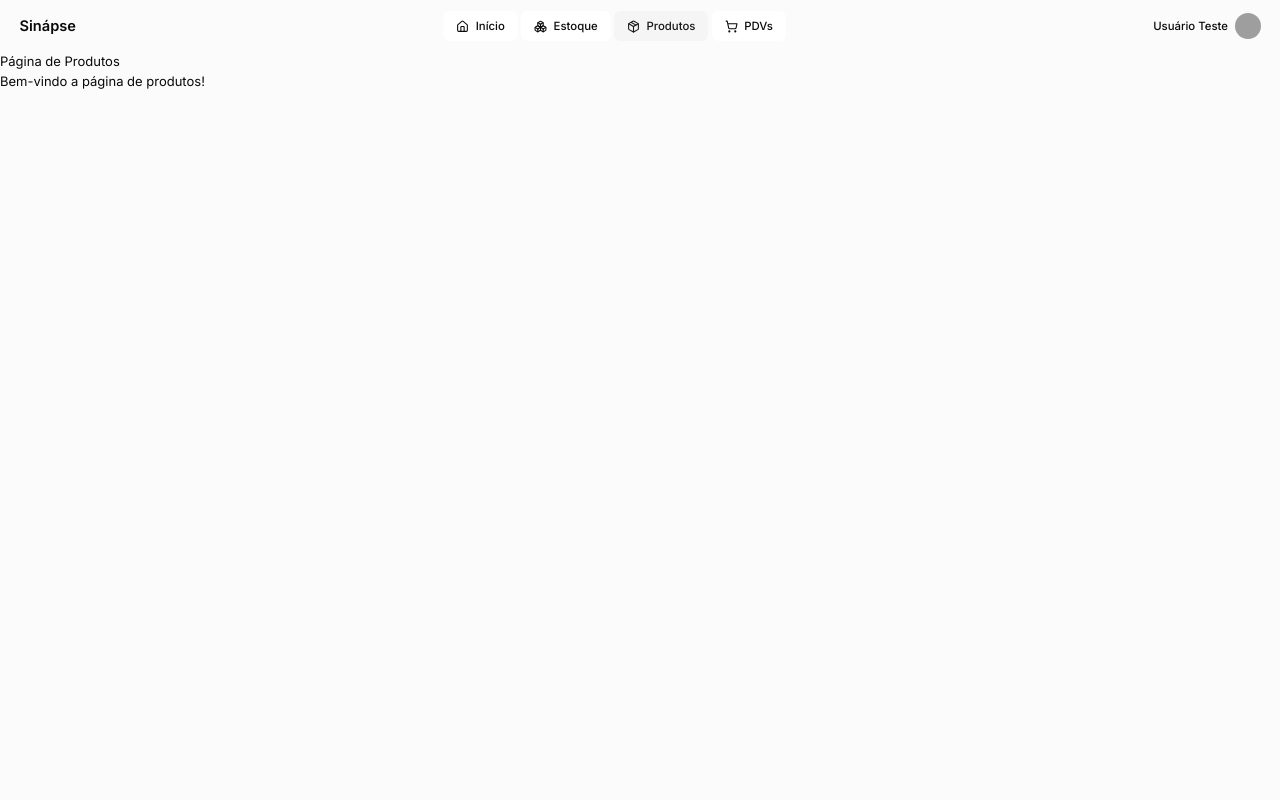
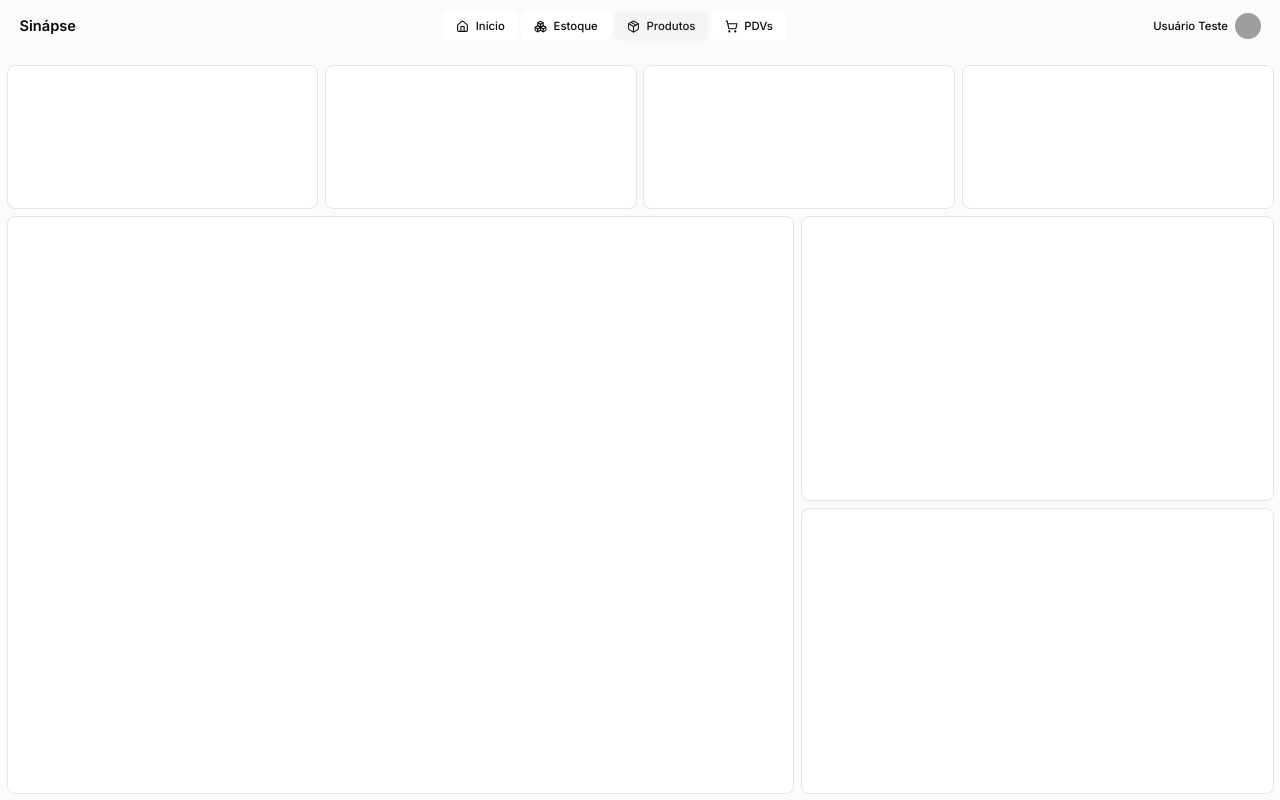
Before and after one commit to josielmaicon/Sinapse-ERP-1.1, a React (Vite) app in the folder interface/: page /produtos in a window 1280 px wide. Built offline with nearby package versions, Linux system fonts and the light colour scheme; grey boxes are pictures that could not be loaded.

Commit message:
layouts base finalizados

```diff
--- /dev/null
+++ b/interface/src/layouts/EstoquePageLayout.jsx
@@ -0,0 +1,12 @@
+export default function EstoquePageLayout({ title, children }) { // Mudei para export nomeado para consistência
+  return (
+    <div className="flex-1 p-2 pt-4 flex flex-col">
+        <div className="flex-grow grid grid-cols-[0.6fr_0.4fr] gap-2">
+            <div className="bg-card p-6 rounded-lg border">
+            </div>
+            <div className="bg-card p-6 rounded-lg border">
+            </div>
+        </div>
+    </div>
+  );
+}
--- /dev/null
+++ b/interface/src/layouts/PdvsPageLayout.jsx
@@ -0,0 +1,19 @@
+export default function PdvsPageLayout({ title, children }) {
+  return (
+    <div className="flex-1 p-2 pt-4 flex flex-col">
+        <div className="flex-grow grid grid-cols-[1fr_2fr] gap-2">
+            <div className="flex-grow grid grid-rows-[1fr_3fr] gap-2">
+                <div className="bg-card p-6 rounded-lg border"></div>
+                <div className="bg-card p-6 rounded-lg border"></div>
+            </div>
+        <div className="flex-grow grid grid-rows-[1fr_3fr] gap-2">
+            <div className="flex-grow grid grid-cols-[1fr_1fr] gap-2">
+                <div className="bg-card p-6 rounded-lg border"></div>
+                    <div className="bg-card p-6 rounded-lg border"></div>
+                </div>
+                <div className="bg-card p-6 rounded-lg border"></div>
+            </div>
+        </div>
+    </div>
+  );
+}
--- /dev/null
+++ b/interface/src/layouts/ProdutosPageLayout.jsx
@@ -0,0 +1,21 @@
+export default function ProdutosPageLayout({ title, children }) { // Mudei para export nomeado para consistência
+  return (
+    <div className="flex-1 p-2 pt-4 flex flex-col">
+        <div className="flex-grow grid grid-rows-[0.2fr_0.8fr] gap-2">
+            <div className="flex-grow grid grid-cols-[1fr_1fr_1fr_1fr] gap-2">
+                <div className="bg-card p-6 rounded-lg border"></div>
+                <div className="bg-card p-6 rounded-lg border"></div>
+                <div className="bg-card p-6 rounded-lg border"></div>
+                <div className="bg-card p-6 rounded-lg border"></div>
+            </div>
+            <div className="flex-grow grid grid-cols-[2.5fr_1.5fr] gap-2">
+                <div className="bg-card p-6 rounded-lg border"></div>
+            <div className="flex-grow grid grid-rows-[1fr_1fr] gap-2">
+                <div className="bg-card p-6 rounded-lg border"></div>
+                <div className="bg-card p-6 rounded-lg border"></div>
+            </div>
+            </div>
+        </div>
+    </div>
+  );
+}
--- a/interface/src/pages/EstoquePage.jsx
+++ b/interface/src/pages/EstoquePage.jsx
@@ -1,8 +1,12 @@
-export default function EstoquePage() {
+import EstoquePageLayout from "@/layouts/EstoquePageLayout";
+
+export default function HomePage() {
   return (
-    <div>
-      <h1>Página Estoque</h1>
-      <p>Bem-vindo ao estoque!</p>
-    </div>
+    <EstoquePageLayout title="Página Inicial">
+      <p>Conteúdo da Página Inicial.</p>
+      <p className="mt-4">
+        Agora o layout que está dentro deste div vai conseguir se esticar.
+      </p>
+    </EstoquePageLayout>
   );
 }
--- a/interface/src/pages/PdvsPage.jsx
+++ b/interface/src/pages/PdvsPage.jsx
@@ -1,8 +1,12 @@
-export default function PdvsPage() {
+import PdvsPageLayout from "@/layouts/PdvsPageLayout"
+
+export default function HomePage() {
   return (
-    <div>
-      <h1>Página de PDVs</h1>
-      <p>Bem-vindo aos PDVS!</p>
-    </div>
+    <PdvsPageLayout title="Página Inicial">
+      <p>Conteúdo da Página Inicial.</p>
+      <p className="mt-4">
+        Agora o layout que está dentro deste div vai conseguir se esticar.
+      </p>
+    </PdvsPageLayout>
   );
 }
--- a/interface/src/pages/ProdutosPage.jsx
+++ b/interface/src/pages/ProdutosPage.jsx
@@ -1,8 +1,12 @@
-export default function ProdutosPage() {
+import ProdutosPageLayout from "@/layouts/ProdutosPageLayout";
+
+export default function ProtudosPage() {
   return (
-    <div>
-      <h1>Página de Produtos</h1>
-      <p>Bem-vindo a página de produtos!</p>
-    </div>
+    <ProdutosPageLayout title="Página Inicial">
+      <p>Conteúdo da Página Inicial.</p>
+      <p className="mt-4">
+        Agora o layout que está dentro deste div vai conseguir se esticar.
+      </p>
+    </ProdutosPageLayout>
   );
 }
```
